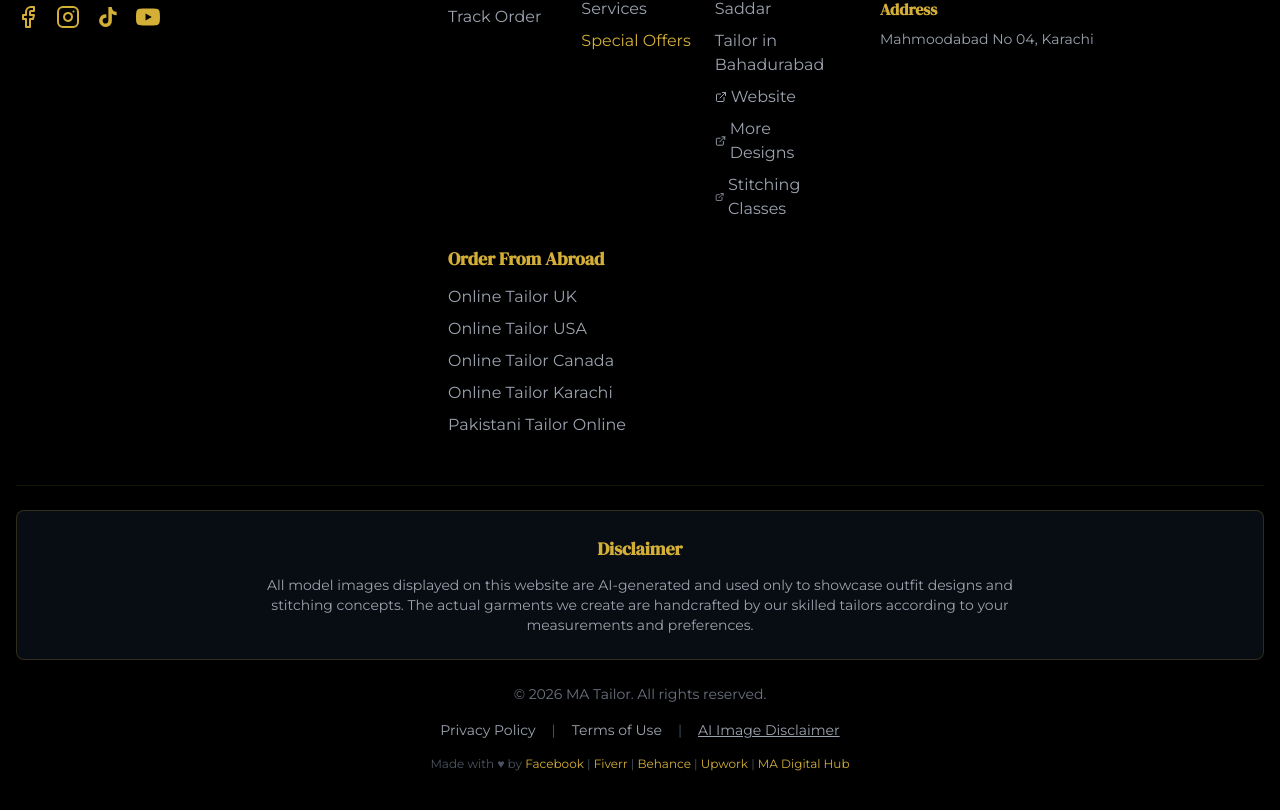
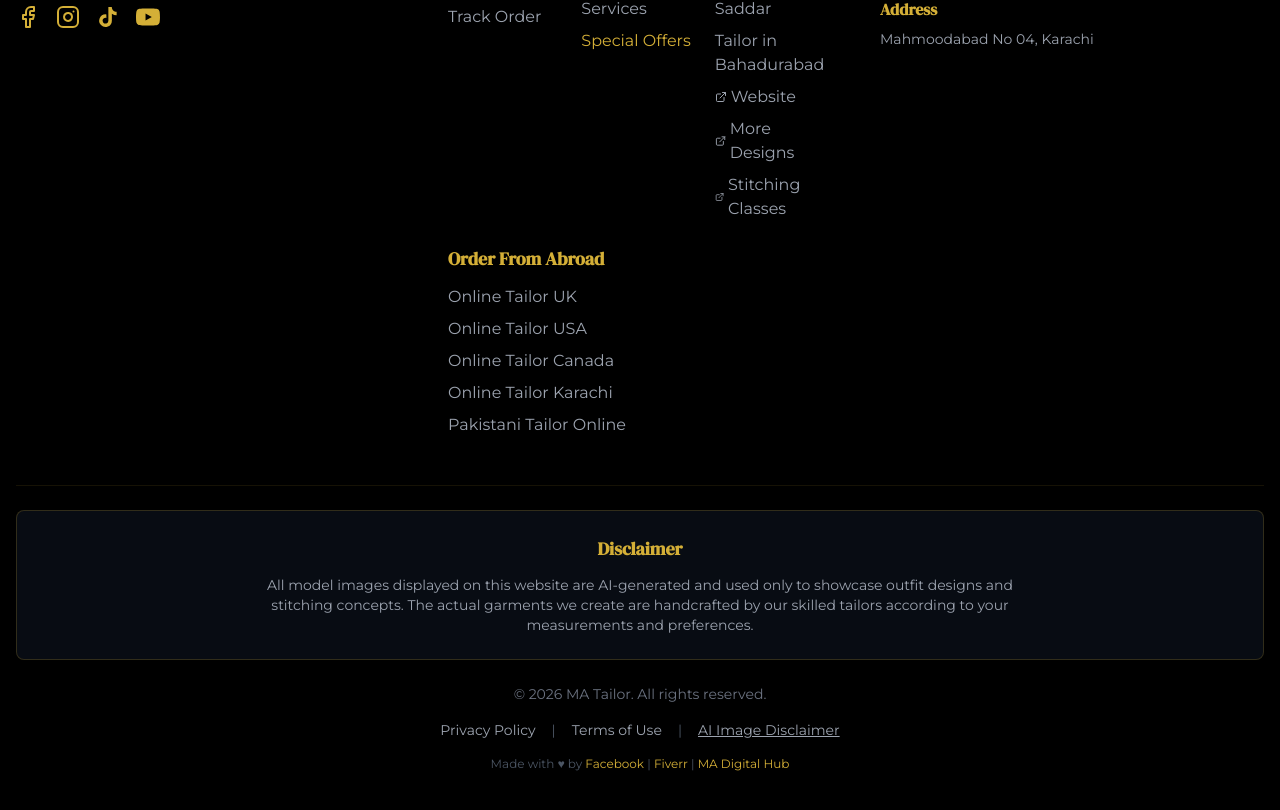
Before and after one commit to Majidali1980/tailor-stitched-pages, a React (Vite) app: page /faq in a window 1280 px wide. Shown: the part 2974-3784 px from the top of the page. Built offline with nearby package versions, Linux system fonts and the light colour scheme; no server answers; the database is empty.

Commit message:
Revert: remove Fiverr/Behance/Upwork footer links (user: 3 links only in the portfolio, not on other sites)

```diff
--- a/src/components/Footer.tsx
+++ b/src/components/Footer.tsx
@@ -148,8 +148,6 @@ const Footer = () => {
               Made with ♥ by{' '}
               <a href="https://www.facebook.com/share/16TyxwjKRy/" target="_blank" rel="noopener noreferrer" className="text-gold hover:underline">Facebook</a> | {' '}
               <a href="https://www.fiverr.com/users/alimajid0302198" target="_blank" rel="noopener noreferrer" className="text-gold hover:underline">Fiverr</a> | {' '}
-              <a href="https://www.behance.net/majidali133" target="_blank" rel="noopener noreferrer" className="text-gold hover:underline">Behance</a> | {' '}
-              <a href="https://www.upwork.com/freelancers/~01a992e3c7800022a4" target="_blank" rel="noopener noreferrer" className="text-gold hover:underline">Upwork</a> | {' '}
               <a href="https://majidali.lovable.app/" target="_blank" rel="noopener noreferrer" className="text-gold hover:underline">MA Digital Hub</a>
             </p>
           </div>
```
